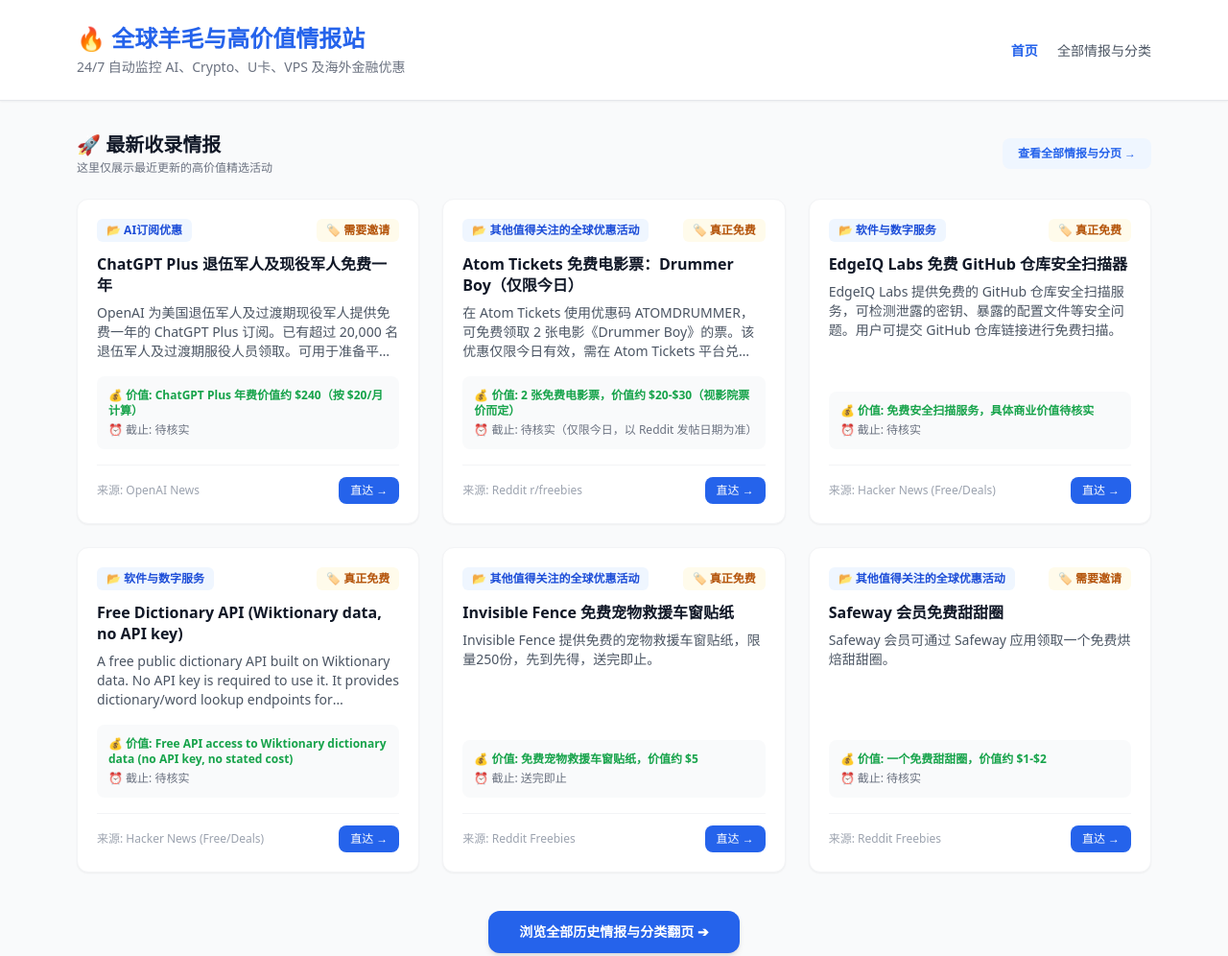
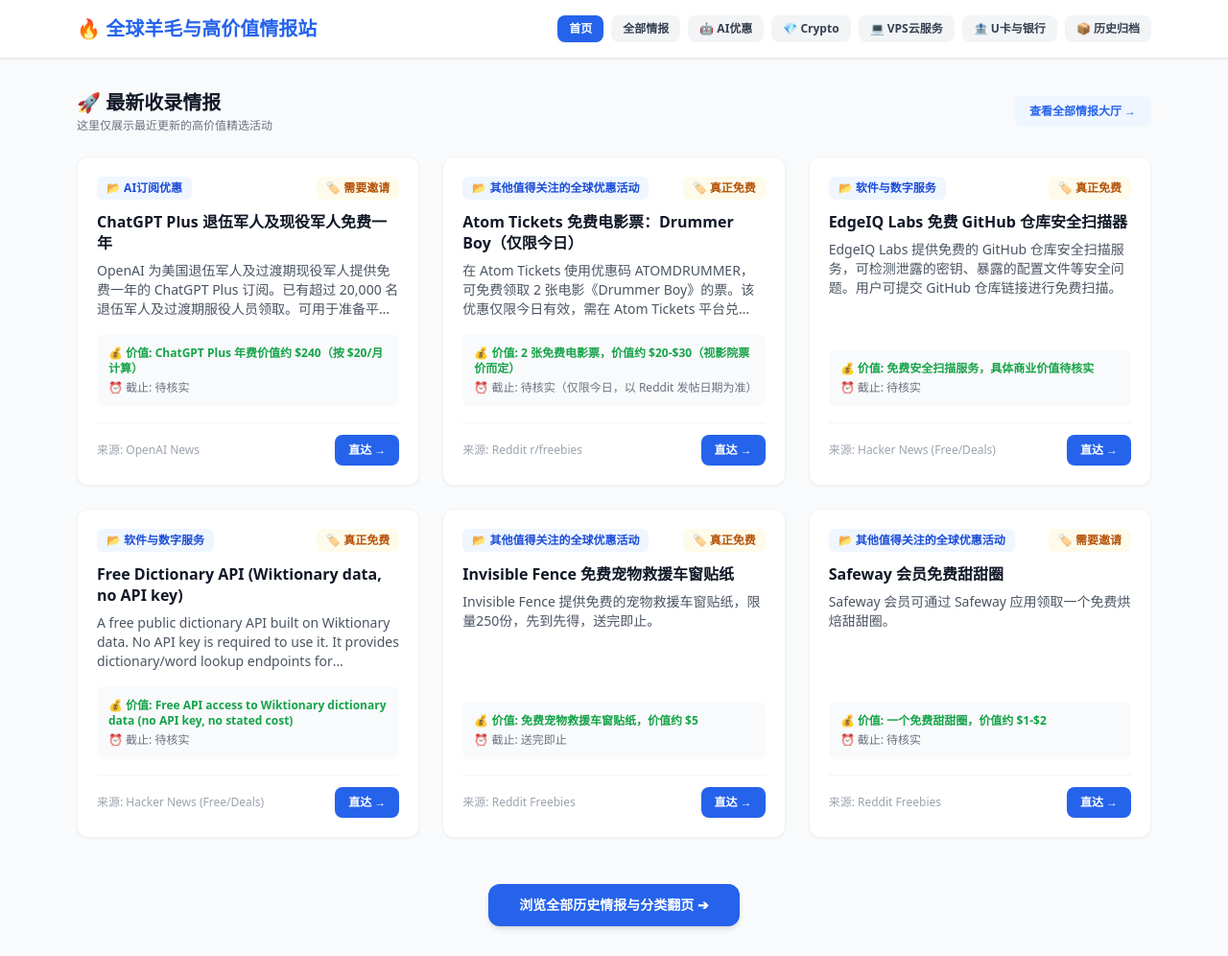
Before and after one commit to xpsesei/lym, a plain HTML site: page index.html in a window 1280 px wide. Shown: the top 996 px of the page at 96% size. Drawn offline with nearby package versions, Linux system fonts and the light colour scheme.

Commit message:
Refactor navigation and update content display

```diff
--- a/index.html
+++ b/index.html
@@ -8,61 +8,74 @@
 </head>
 <body class="bg-gray-50 text-gray-800 min-h-screen flex flex-col">
 
-    <!-- 顶部导航栏 -->
+    <!-- 🌐 顶部多页面通用导航栏 -->
     <header class="bg-white shadow-sm border-b border-gray-200">
-        <div class="max-w-6xl mx-auto px-4 py-6 flex justify-between items-center">
+        <div class="max-w-6xl mx-auto px-4 py-4 flex flex-col md:flex-row justify-between items-center">
             <div>
-                <h1 class="text-2xl font-bold text-blue-600 flex items-center gap-2">
+                <a href="index.html" class="text-xl font-bold text-blue-600 flex items-center gap-2">
                     🔥 全球羊毛与高价值情报站
-                </h1>
-                <p class="text-sm text-gray-500 mt-1">24/7 自动监控 AI、Crypto、U卡、VPS 及海外金融优惠</p>
+                </a>
             </div>
-            <nav class="space-x-4">
-                <a href="index.html" class="text-blue-600 font-semibold text-sm">首页</a>
-                <a href="deals.html" class="text-gray-600 hover:text-blue-600 text-sm font-medium">全部情报与分类</a>
+            <!-- 多页面独立导航链接 -->
+            <nav class="mt-3 md:mt-0 flex flex-wrap gap-2 text-xs font-semibold">
+                <a href="index.html" class="px-3 py-1.5 rounded-lg bg-blue-600 text-white shadow-sm">首页</a>
+                <a href="deals.html" class="px-3 py-1.5 rounded-lg bg-gray-100 text-gray-700 hover:bg-blue-50 hover:text-blue-600 transition-colors">全部情报</a>
+                <a href="ai.html" class="px-3 py-1.5 rounded-lg bg-gray-100 text-gray-700 hover:bg-blue-50 hover:text-blue-600 transition-colors">🤖 AI优惠</a>
+                <a href="crypto.html" class="px-3 py-1.5 rounded-lg bg-gray-100 text-gray-700 hover:bg-blue-50 hover:text-blue-600 transition-colors">💎 Crypto</a>
+                <a href="vps.html" class="px-3 py-1.5 rounded-lg bg-gray-100 text-gray-700 hover:bg-blue-50 hover:text-blue-600 transition-colors">💻 VPS云服务</a>
+                <a href="bank.html" class="px-3 py-1.5 rounded-lg bg-gray-100 text-gray-700 hover:bg-blue-50 hover:text-blue-600 transition-colors">🏦 U卡与银行</a>
+                <a href="archive.html" class="px-3 py-1.5 rounded-lg bg-gray-100 text-gray-700 hover:bg-blue-50 hover:text-blue-600 transition-colors">📦 历史归档</a>
             </nav>
         </div>
     </header>
 
-    <!-- 首页主要内容：只显示最新内容 -->
+    <!-- 首页主要内容 -->
     <main class="max-w-6xl mx-auto px-4 py-8 flex-grow w-full">
-
         <div class="flex justify-between items-center mb-6">
             <div>
                 <h2 class="text-xl font-bold text-gray-900">🚀 最新收录情报</h2>
                 <p class="text-xs text-gray-500 mt-0.5">这里仅展示最近更新的高价值精选活动</p>
             </div>
             <a href="deals.html" class="px-4 py-2 bg-blue-50 text-blue-600 hover:bg-blue-100 text-xs font-semibold rounded-lg transition-colors">
-                查看全部情报与分页 →
+                查看全部情报大厅 →
             </a>
         </div>
 
-        <!-- 最新卡片容器（只显示前 6 条） -->
+        <!-- 最新卡片容器（只显示前 6 条最新内容） -->
         <div id="latest-container" class="grid grid-cols-1 md:grid-cols-2 lg:grid-cols-3 gap-6">
-            <div class="col-span-full text-center py-12 text-gray-400">加载最新内容中...</div>
+            <div class="col-span-full text-center py-16 text-gray-400">
+                <svg class="animate-spin h-8 w-8 mx-auto mb-3 text-blue-600" xmlns="http://www.w3.org/2000/svg" fill="none" viewBox="0 0 24 24">
+                    <circle class="opacity-25" cx="12" cy="12" r="10" stroke="currentColor" stroke-width="4"></circle>
+                    <path class="opacity-75" fill="currentColor" d="M4 12a8 8 0 018-8V0C5.373 0 0 5.373 0 12h4zm2 5.291A7.962 7.962 0 014 12H0c0 3.042 1.135 5.824 3 7.938l3-2.647z"></path>
+                </svg>
+                正在加载最新内容...
+            </div>
         </div>
 
-        <!-- 底部跳转按钮 -->
-        <div class="mt-10 text-center">
+        <div class="mt-12 text-center">
             <a href="deals.html" class="inline-block px-8 py-3 bg-blue-600 hover:bg-blue-700 text-white font-semibold rounded-xl shadow-md transition-all text-sm">
                 浏览全部历史情报与分类翻页 ➔
             </a>
         </div>
     </main>
 
+    <!-- 页脚 -->
     <footer class="bg-white border-t border-gray-200 py-6 text-center text-xs text-gray-400">
         <p>Global Deals Auto Collector &copy; 2026 | Powered by GitHub Actions & DeepSeek AI</p>
     </footer>
 
+    <!-- 首页逻辑脚本 -->
     <script>
         async function fetchLatestDeals() {
             const container = document.getElementById('latest-container');
             try {
                 const response = await fetch('./data/active_deals.json?t=' + new Date().getTime());
+                if (!response.ok) throw new Error('网络请求失败');
+
                 const deals = await response.json();
 
                 if (!deals || deals.length === 0) {
-                    container.innerHTML = '<div class="col-span-full text-center py-12 text-gray-500">暂无活动</div>';
+                    container.innerHTML = '<div class="col-span-full text-center py-16 text-gray-500">暂无活动</div>';
                     return;
                 }
 
@@ -86,13 +99,13 @@
                             </div>
                             <div class="pt-3 border-t border-gray-100 flex justify-between items-center text-xs">
                                 <span class="text-gray-400">来源: ${deal.source || '官方'}</span>
-                                <a href="${deal.official_url}" target="_blank" class="px-3 py-1.5 bg-blue-600 text-white rounded-lg hover:bg-blue-700">直达 →</a>
+                                <a href="${deal.official_url}" target="_blank" class="px-3.5 py-2 bg-blue-600 text-white rounded-lg hover:bg-blue-700 font-semibold shadow-sm">直达 →</a>
                             </div>
                         </div>
                     </div>
                 `).join('');
             } catch (e) {
-                container.innerHTML = '<div class="col-span-full text-center py-12 text-red-500">加载失败</div>';
+                container.innerHTML = '<div class="col-span-full text-center py-16 text-red-500">数据加载失败</div>';
             }
         }
         document.addEventListener('DOMContentLoaded', fetchLatestDeals);
```
